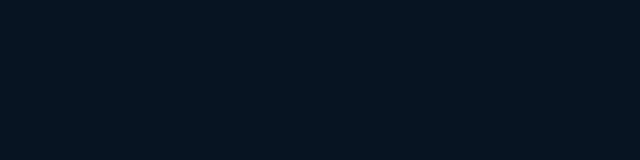
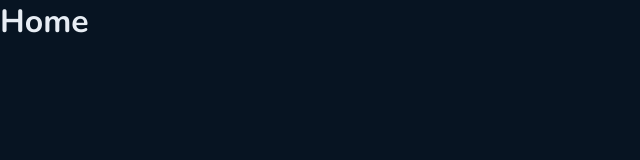
Before and after one commit to phaelslima/github-blog, a React (Vite) app: page / in a window 1280 px wide. Shown: the top 160 px of the page, without its empty margins (0-640 px from the left). Built offline with nearby package versions, Linux system fonts and the light colour scheme.

Commit message:
feat: add home page

```diff
--- a/src/Router.tsx
+++ b/src/Router.tsx
@@ -2,10 +2,14 @@
 
 import { DefaultLayout } from './layouts/DefaultLayout'
 
+import { Home } from './pages/Home'
+
 export function Router() {
   return (
     <Routes>
-      <Route path="/" element={<DefaultLayout />}></Route>
+      <Route path="/" element={<DefaultLayout />}>
+        <Route path="/" element={<Home />} />
+      </Route>
     </Routes>
   )
 }
--- /dev/null
+++ b/src/pages/Home/index.tsx
@@ -0,0 +1,3 @@
+export function Home() {
+  return <h1>Home</h1>
+}
```
